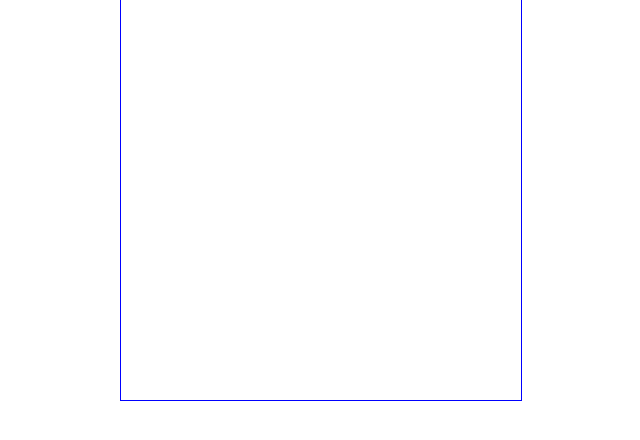
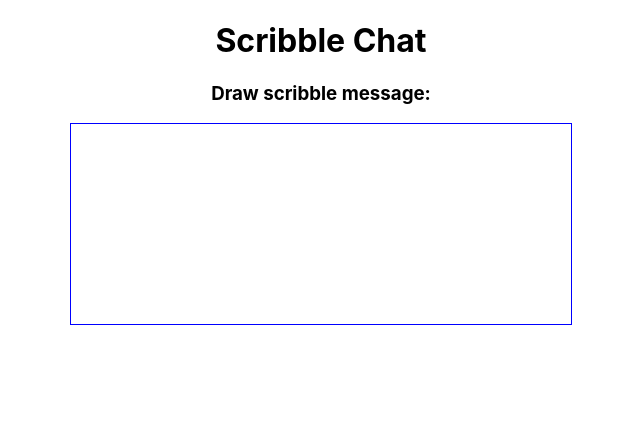
Before and after one commit to shanencross/scribble-chat, a React (Create React App) app: page / in a window 1280 px wide. Shown: the top 440 px of the page, without its empty margins (319-959 px from the left). Built offline with nearby package versions, Linux system fonts and the light colour scheme.

Commit message:
Make skeleton for stateless components

```diff
--- a/src/App.js
+++ b/src/App.js
@@ -1,9 +1,11 @@
 import './App.css';
-import ScribbleCanvas from './components/ScribbleCanvas';
+import Header from './components/Header';
+import Chat from './components/Chat';
 function App() {
   return (
     <div className="App">
-      <ScribbleCanvas/>
+      <Header/>
+      <Chat/>
     </div>
   );
 }
--- /dev/null
+++ b/src/components/Chat.js
@@ -0,0 +1,14 @@
+import React from 'react';
+import ChatInputBox from './ChatInputBox';
+import ChatMessageList from './ChatMessageList';
+
+function Chat() {
+  return (
+    <React.Fragment>
+      <ChatMessageList/>
+      <ChatInputBox/>
+    </React.Fragment>
+  );
+}
+
+export default Chat;
--- /dev/null
+++ b/src/components/ChatInputBox.js
@@ -0,0 +1,19 @@
+import React from 'react';
+import PropTypes from 'prop-types';
+import ScribbleCanvas from './ScribbleCanvas';
+
+function ChatInputBox({width=500, height=200}) {
+  return (
+    <React.Fragment>
+      <h3>Draw scribble message:</h3>
+      <ScribbleCanvas width={width} height={height}/>
+    </React.Fragment>
+  );
+}
+
+ChatInputBox.propTypes = {
+  width: PropTypes.number,
+  height: PropTypes.number
+};
+
+export default ChatInputBox;
--- /dev/null
+++ b/src/components/ChatMessage.js
@@ -0,0 +1,16 @@
+import React from 'react';
+import PropTypes from 'prop-types';
+
+function ChatMessage({message={}}) {
+  return (
+    <React.Fragment>
+
+    </React.Fragment>
+  );
+}
+
+ChatMessage.propTypes = {
+  message: PropTypes.object
+};
+
+export default ChatMessage;
--- /dev/null
+++ b/src/components/ChatMessageList.js
@@ -0,0 +1,19 @@
+import React from 'react';
+import PropTypes from 'prop-types'
+import ChatMessage from './ChatMessage';
+
+function ChatMessageList({chatMessages=[]}) {
+  return (
+    <React.Fragment>
+      {chatMessages.map((message) => {
+        <ChatMessage key={message.id} message={message}/>
+      })}
+    </React.Fragment>
+  );
+}
+
+ChatMessageList.propTypes = {
+  chatMessages: PropTypes.func
+};
+
+export default ChatMessageList;
--- /dev/null
+++ b/src/components/Header.js
@@ -0,0 +1,11 @@
+import React from 'react';
+
+function Header() {
+  return (
+    <React.Fragment>
+      <h1>Scribble Chat</h1>
+    </React.Fragment>
+  );
+}
+
+export default Header;
--- a/src/components/ScribbleCanvas.js
+++ b/src/components/ScribbleCanvas.js
@@ -1,4 +1,5 @@
 import React, { useRef, useEffect } from 'react';
+import PropTypes from 'prop-types';
 
 const canvasStyle = {
   outline: '1px solid blue',
@@ -83,4 +84,9 @@ function ScribbleCanvas({ width=400, height=400}) {
   );
 }
 
+ScribbleCanvas.propTypes = {
+  width: PropTypes.number,
+  height: PropTypes.number
+}
+
 export default ScribbleCanvas;
```
